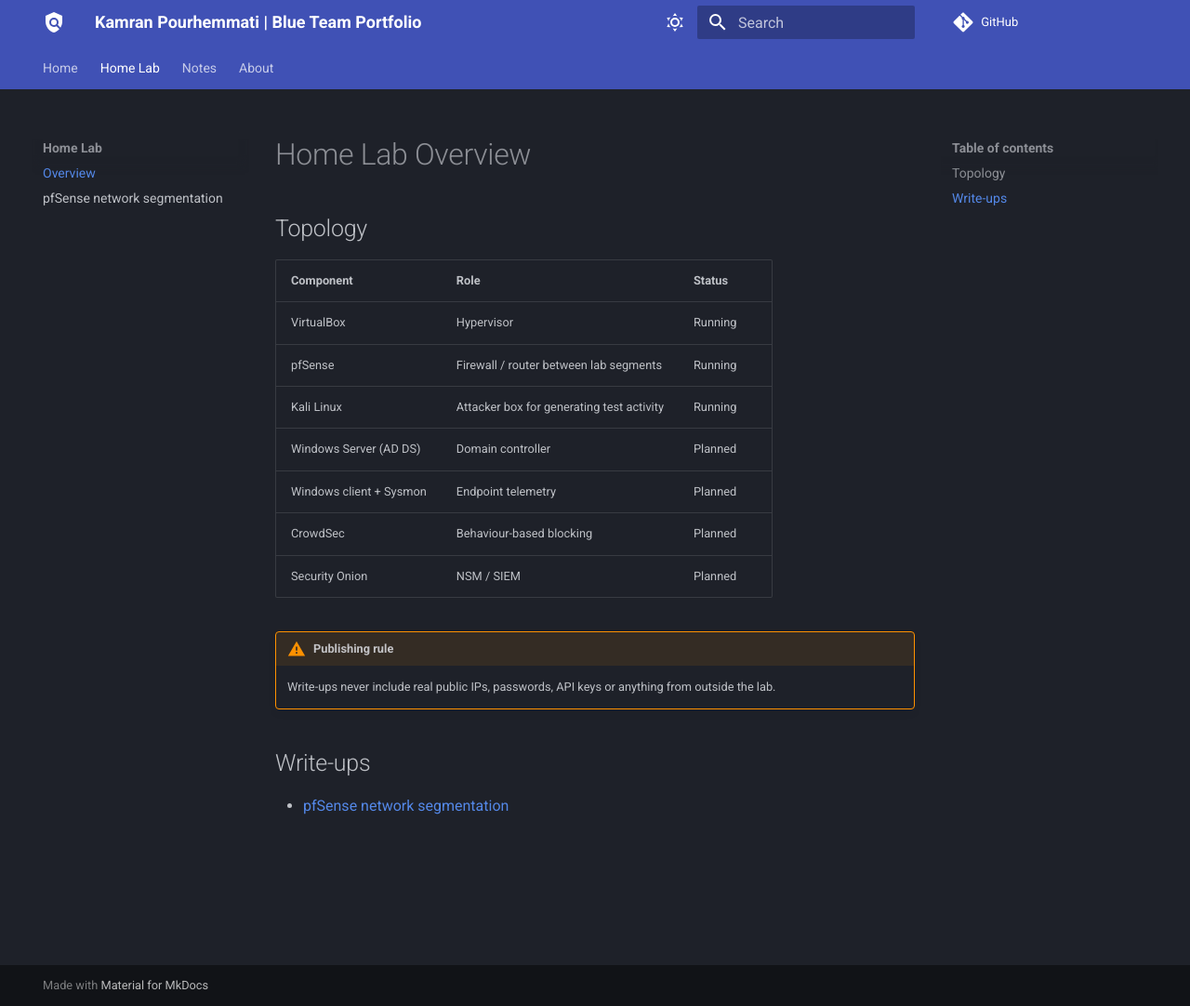
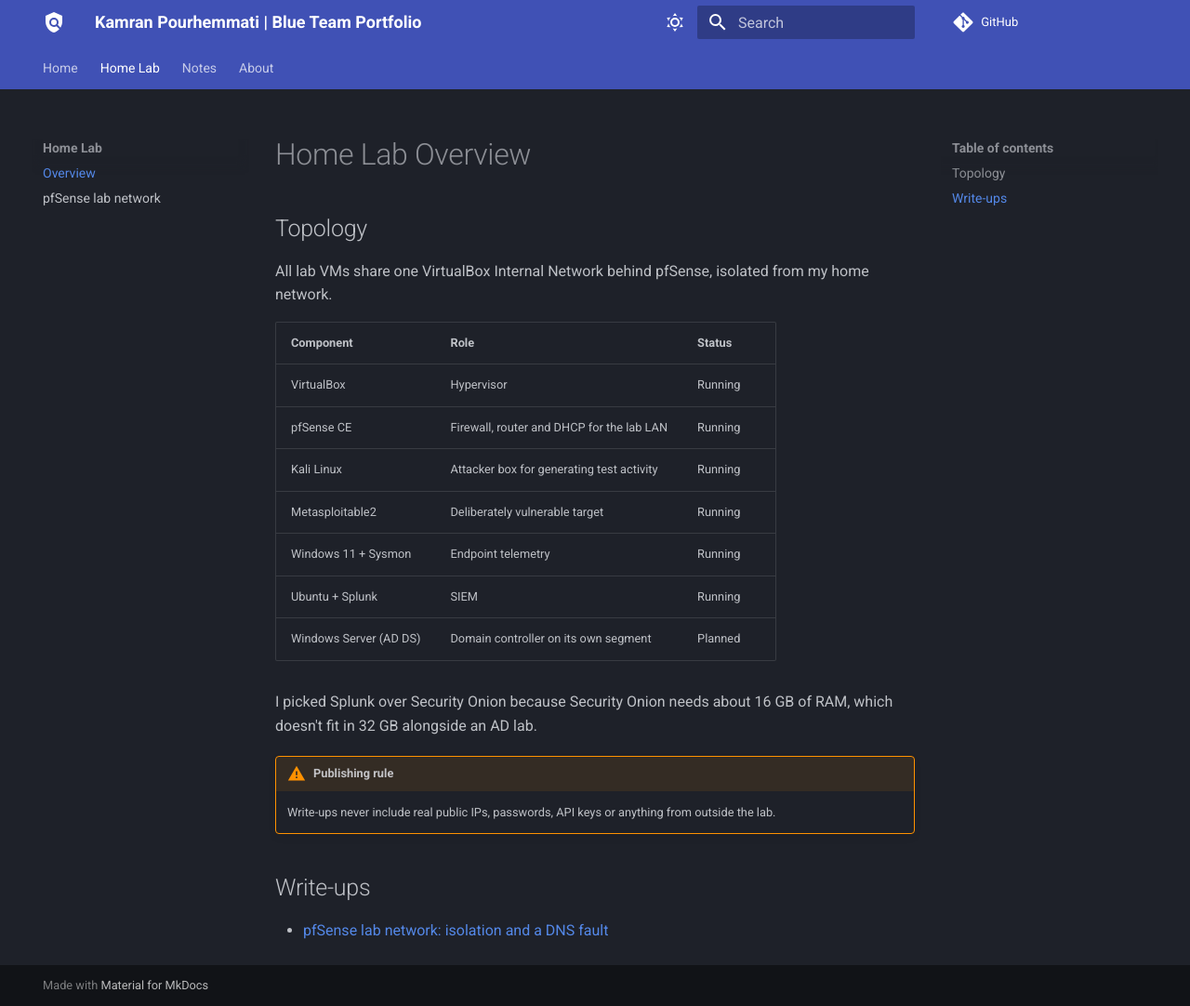
Before and after one commit to kamranSting/kamranSting.github.io, an MkDocs documentation site: the page built from docs/lab/index.md, in a window 1280 px wide and 1082 px high. Shown: the whole window at 93% size. Built offline with MkDocs 1.6.1 and Material for MkDocs 9.7.7, drawn with Linux system fonts in a browser that asks for light colours; comment, search, counter and statistics services are not loaded.

Commit message:
Write up pfSense lab from journal; correct lab status across pages

```diff
--- a/docs/lab/index.md
+++ b/docs/lab/index.md
@@ -2,19 +2,23 @@
 
 ## Topology
 
+All lab VMs share one VirtualBox Internal Network behind pfSense, isolated from my home network.
+
 | Component | Role | Status |
 |---|---|---|
 | VirtualBox | Hypervisor | Running |
-| pfSense | Firewall / router between lab segments | Running |
+| pfSense CE | Firewall, router and DHCP for the lab LAN | Running |
 | Kali Linux | Attacker box for generating test activity | Running |
-| Windows Server (AD DS) | Domain controller | Planned |
-| Windows client + Sysmon | Endpoint telemetry | Planned |
-| CrowdSec | Behaviour-based blocking | Planned |
-| Security Onion | NSM / SIEM | Planned |
+| Metasploitable2 | Deliberately vulnerable target | Running |
+| Windows 11 + Sysmon | Endpoint telemetry | Running |
+| Ubuntu + Splunk | SIEM | Running |
+| Windows Server (AD DS) | Domain controller on its own segment | Planned |
+
+I picked Splunk over Security Onion because Security Onion needs about 16 GB of RAM, which doesn't fit in 32 GB alongside an AD lab.
 
 !!! warning "Publishing rule"
     Write-ups never include real public IPs, passwords, API keys or anything from outside the lab.
 
 ## Write-ups
 
-- [pfSense network segmentation](pfsense-segmentation.md)
+- [pfSense lab network: isolation and a DNS fault](pfsense-lab-network.md)
--- a/mkdocs.yml
+++ b/mkdocs.yml
@@ -28,7 +28,7 @@
   - Home: index.md
   - Home Lab:
       - Overview: lab/index.md
-      - pfSense network segmentation: lab/pfsense-segmentation.md
+      - pfSense lab network: lab/pfsense-lab-network.md
   - Notes:
       - Security+ SY0-701: notes/security-plus.md
       - TryHackMe log: notes/tryhackme.md
```
Also changed, not shown: README.md (+1 -1 lines), docs/index.md (+6 -5 lines), docs/lab/pfsense-lab-network.md (added, +91 -0 lines), docs/lab/pfsense-segmentation.md (deleted, +0 -42 lines), docs/notes/security-plus.md (+1 -1 lines).
